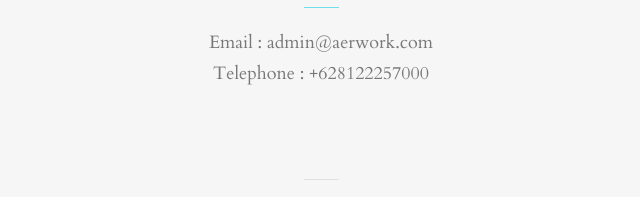
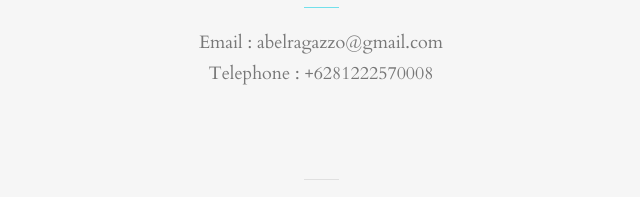
Before and after one commit to abidmi/abidmi.github.io, a plain HTML site: page index.html in a window 1280 px wide. Shown: the part 1885-2082 px from the top of the page, 319-959 px from the left. Drawn offline with Linux system fonts and the light colour scheme.

Commit message:
Update index.html

```diff
--- a/index.html
+++ b/index.html
@@ -153,8 +153,8 @@
 				<h3>contact</h3>
 				<span class="line"></span>
 				<p>
-				Email : admin@aerwork.com<br>
-				Telephone : +628122257000
+				Email : abelragazzo@gmail.com<br>
+				Telephone : +6281222570008
 				</p>
 			</div>
 		</div>
```
